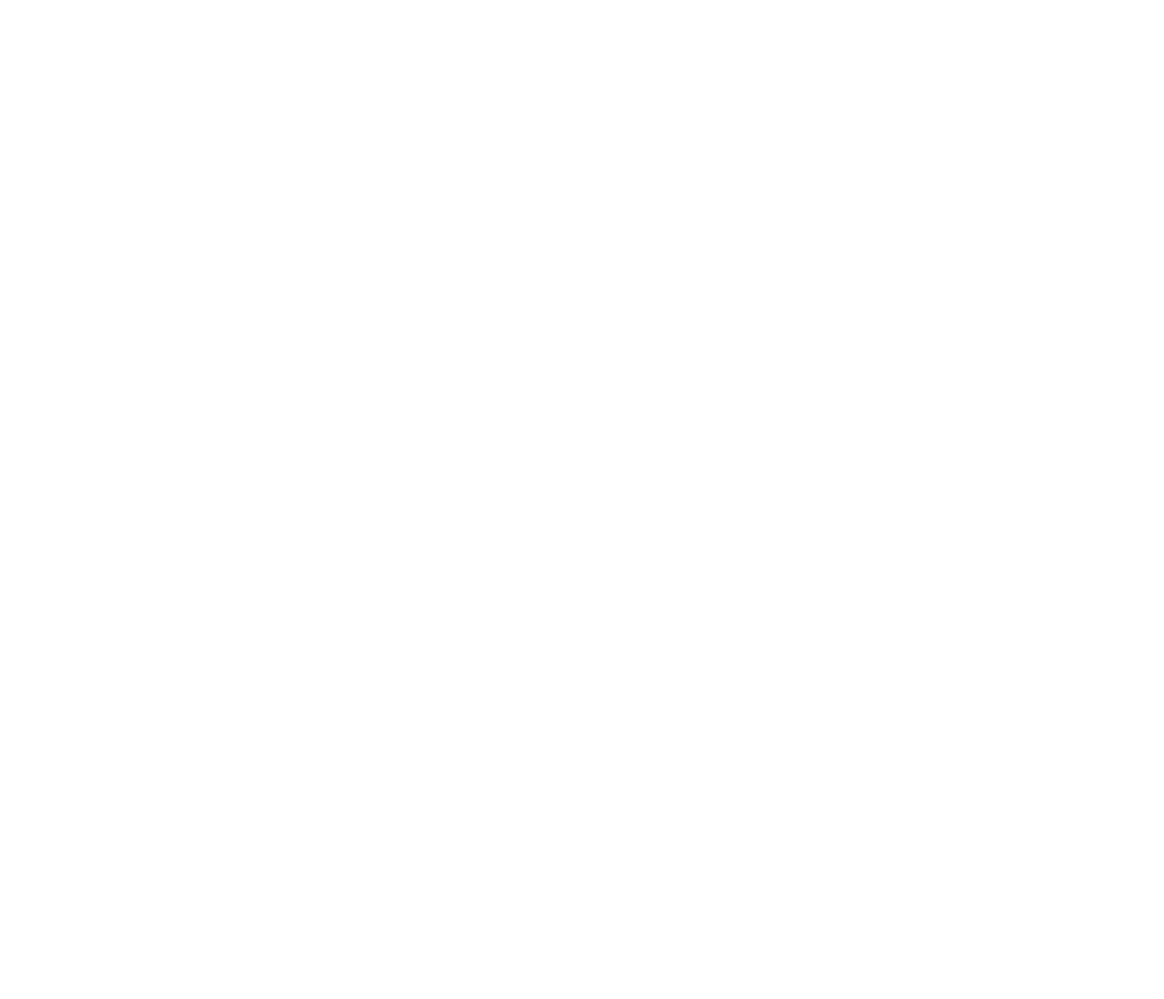
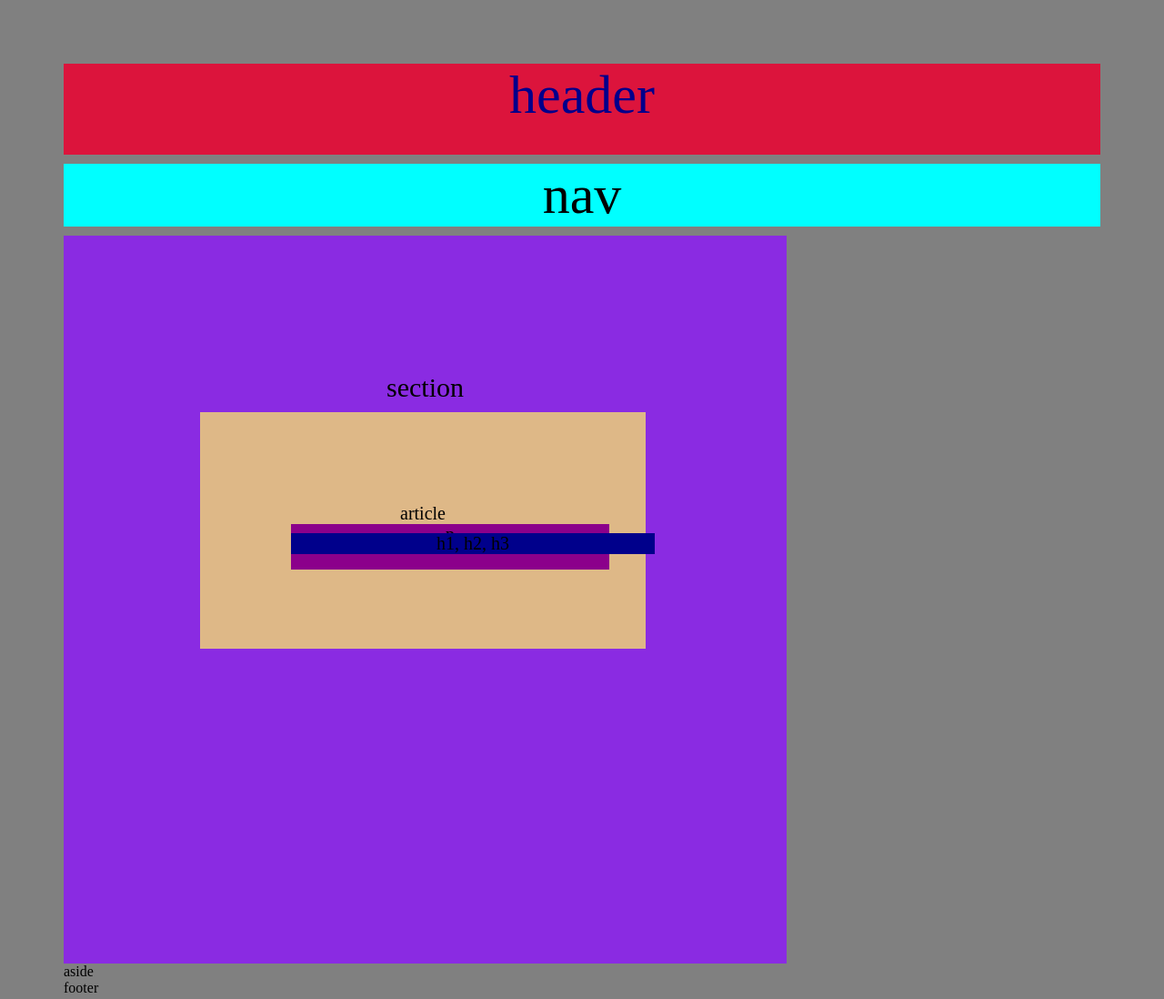
Before and after one commit to cc1git/HW-Wireframe, a plain HTML site: page index.html in a window 1280 px wide. Shown: the whole page at 91% size. Before the commit the page ends 800 px from the top, so only its background shows below. Drawn offline with Linux system fonts and the light colour scheme.

Commit message:
changed html

```diff
--- a/index.html
+++ b/index.html
@@ -4,10 +4,40 @@
     <meta charset="UTF-8">
     <meta http-equiv="X-UA-Compatible" content="IE=edge">
     <meta name="viewport" content="width=device-width, initial-scale=1.0">
+    <link rel="stylesheet" href="style.css">
     <title>Wireframe</title>
-    <link rel="stylesheet" href="style.css">
 </head>
 <body>
 
+    <div id="header">header</div>
+
+    <nav>nav</nav>
+
+    <section>
+        section
+
+        <div id="article">
+            article
+
+            <div id="inner-of-article-first-div">
+                h1, h2, h3
+            </div>
+
+            <div id="inner-of-article-second-div">
+                p
+            </div>
+        </div>
+    </section>
+
+    <aside>
+        aside
+    </aside>
+
+    <footer>
+        footer
+    </footer>
+
+
+
 </body>
 </html>
--- a/style.css
+++ b/style.css
@@ -0,0 +1,91 @@
+
+body {
+    margin: 50px;
+    padding: 20px;
+    background-color: gray;
+}
+
+#header {
+    background-color: crimson;
+    height: 100px;
+    font-size: 60px;
+    color: darkblue;
+    margin-bottom: 10px;
+    text-align: center;
+}
+
+
+nav {
+    background-color: aqua;
+    height: 150;
+    font-size: 60px;
+    color: #000;
+    text-align: center;
+    margin-bottom: 0px;
+    padding: 0px;
+}
+
+section {
+    background-color: blueviolet;
+    height: 500px;
+    font-size: 30px;
+    text-align: center;
+    padding: 150px;
+    margin-right: 800px;
+    margin-top: 10px;
+    float: left;
+    width: 495px;
+}
+
+#article {
+    background-color: burlywood;
+    height: 60px;
+    font-size: 20px;
+    text-align: center;
+    padding: 100px;
+    margin-top: 10px;
+    margin-right: 5px;
+
+}
+
+#inner-of-article-first-div {
+    position: fixed;
+    background-color: darkblue;
+    padding: 100;
+    margin-top: 10px;
+    width: 400px;
+}
+
+#inner-of-article-second-div {
+    padding: 200;
+    text-align: center;
+    background-color: darkmagenta;
+    width: 350px;
+    height: 50px;
+    margin-top: 0px;
+
+}
+
+h4 {
+    background-color: blue;
+    height: 500;
+    font-size: 30px;
+    text-align: center;
+    padding: 150px;
+    margin-left: 800px;
+    margin-top: -365px;
+    float: right;
+    width: 425px;
+    margin-bottom: 150px;
+    align-self: auto;
+}
+
+h5 {
+    width: 1520px;
+    background-color: brown;
+    height: 100px;
+    text-align: center;
+    margin-bottom: 50px;
+    margin-top: 50px;
+
+}
```
Also changed, not shown: Easier-Layout.png (added), 1 other file.
